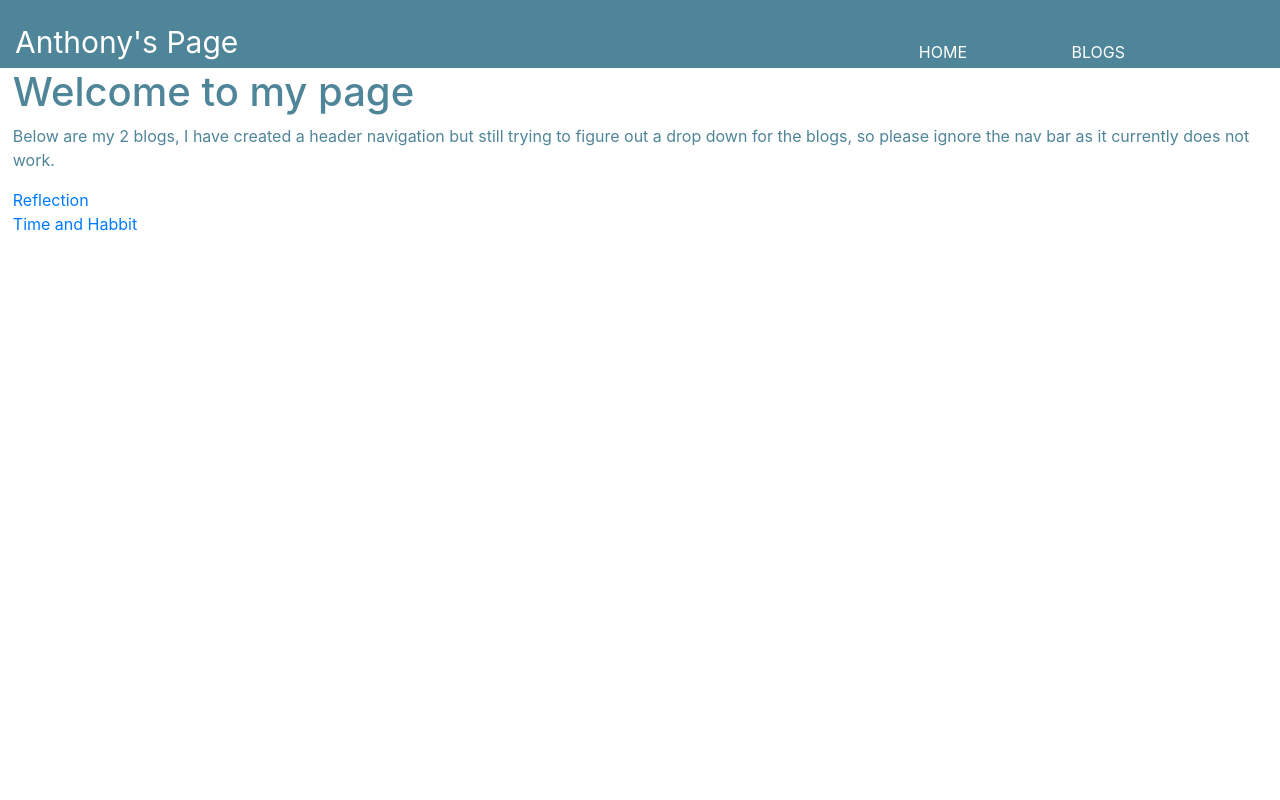
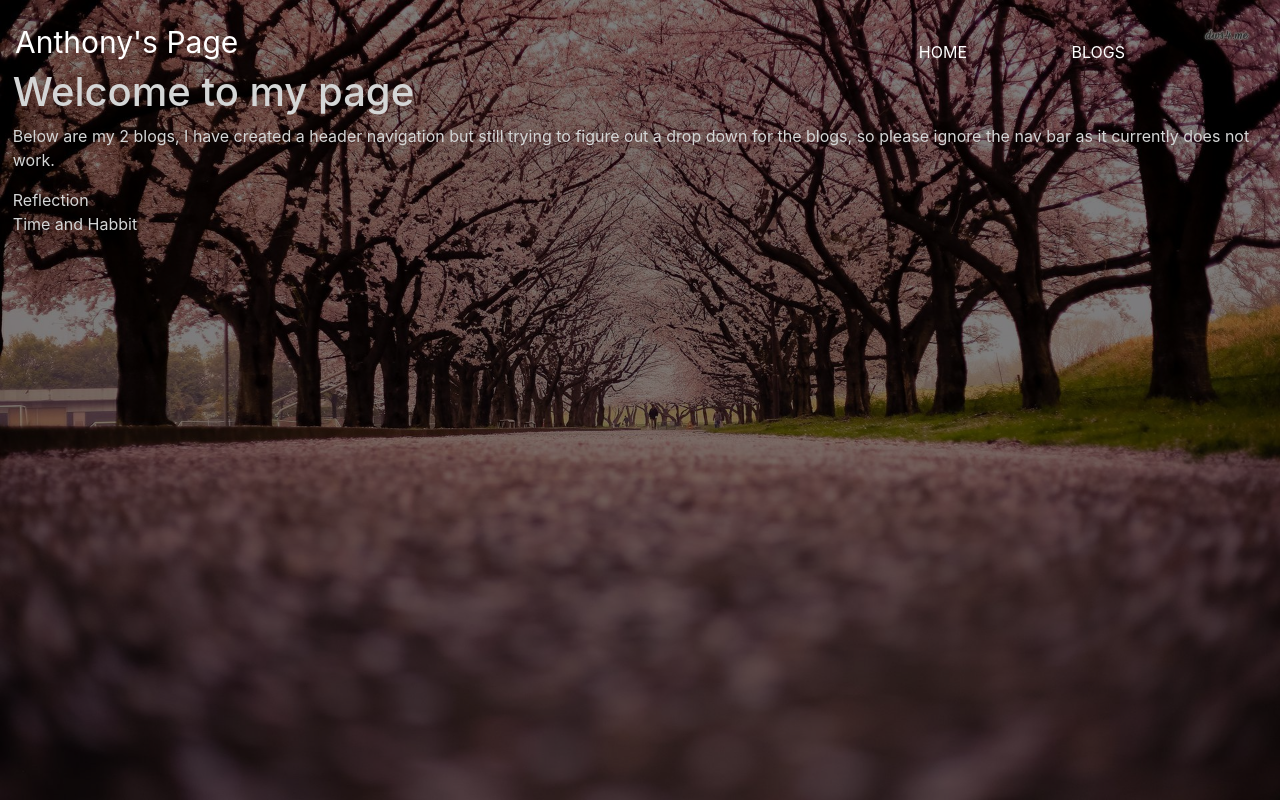
Before and after one commit to anthony-xiao/anthony-xiao.github.io, a plain HTML site: page index.html in a window 1280 px wide. Drawn offline with nearby package versions, Linux system fonts and the light colour scheme.

Commit message:
style background

```diff
--- a/index.html
+++ b/index.html
@@ -9,16 +9,20 @@
     <link rel="stylesheet" href="styles/main.css">
 </head>
     <body>
+        <div class="hero-overlay">
+        </div>
+
         <header>
             <div class="container">
                 <a class="navbar-brand" href="index.html">Anthony's Page</a>
-
                 <nav>
                     <ul>
                         <li><a class="nav-choice" href="index.html">Home</a></li>
-                        <li><a class="nav-choice" href="#">Blogs</a></li>
+                        <li><a class="nav-choice" href="#">Blogs</a>
+                        </li>
                     </ul>
                 </nav>
+
             </div>
         </header>
         <div>
--- a/styles/main.css
+++ b/styles/main.css
@@ -1,3 +1,29 @@
+body,
+html {
+    min-height: 100%;
+}
+
+body {
+    background-image: url(../styles/sakura.jpg);
+    background-repeat: no-repeat;
+    background-size: cover;
+    position: relative;
+    top: 0;
+    bottom: 0;
+    height: 100vh;
+    z-index: -10;
+}
+
+.hero-overlay {
+    position: absolute;
+    top: 0;
+    bottom: 0;
+    height: 100%;
+    width: 100%;
+    z-index: -5;
+    background-color: rgba(0,0,0,0.5)
+}
+
 .container {
     margin: 0;
     float:left;
@@ -5,7 +31,6 @@
 }
 
 header {
-    background: #4f8599;
     color: #ffffff;
 }
 
@@ -47,7 +72,7 @@ nav li{
 }
 
 nav .nav-choice:hover {
-    color: #111111;
+    color: #ffd8d8;
 }
 
 nav .nav-choice::before {
@@ -73,19 +98,24 @@ nav .nav-choice:hover::before{
 }
 
 h1 {
-    color: #4f8599;
+    color: #d4d6d6;
     padding-left: 1%;
 }
 
 p {
-    color: #4f8599;
+    color: #d4d6d6;
     padding-left: 1%;
 }
 
 ul .class {
-    color: #4f8599;
+    color: #d4d6d6;
 
 }
 p.question-header {
     font-weight: bold;
  }
+
+a {
+    color: #d4d6d6;
+
+}
```
Also changed, not shown: blog/c1-reflection-blog.html (+2 -0 lines), blog/c1-time-and-habits-blog.html (+2 -0 lines).
